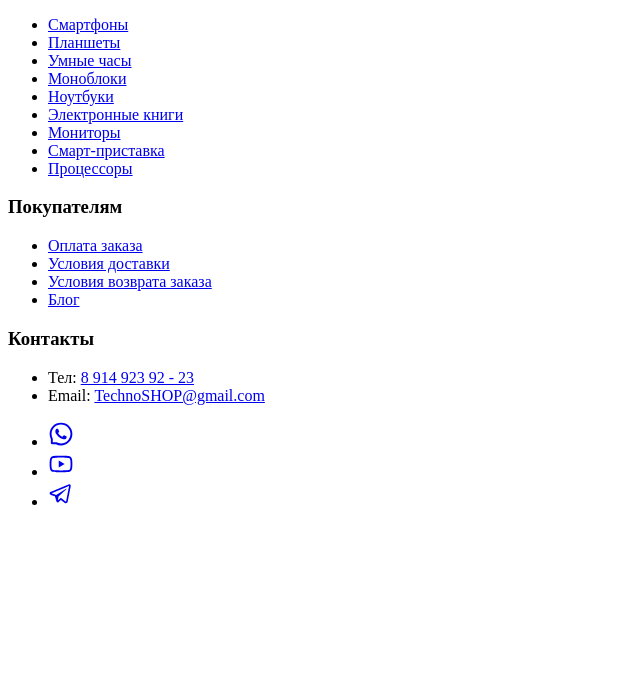
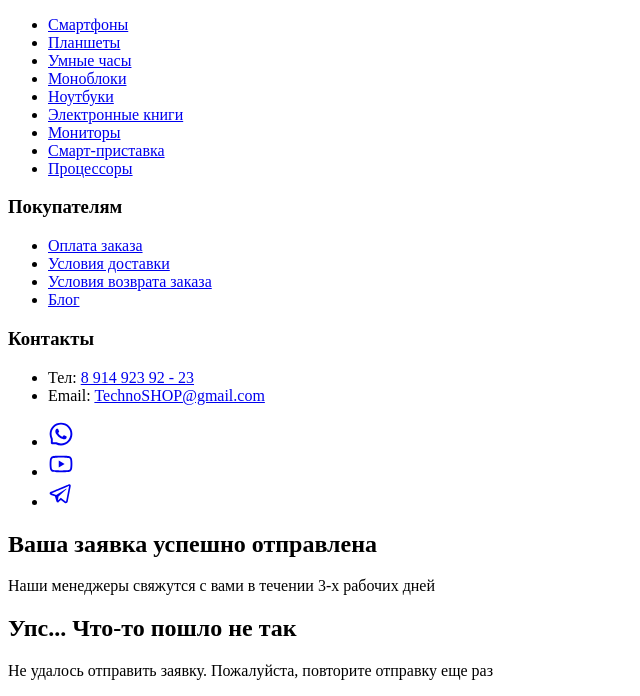
Before and after one commit to AlexandrZagumennov/techno-shop, a plain HTML site: page src/index.html in a window 1280 px wide. Shown: the part 8265-8961 px from the top of the page, without its empty margins (0-640 px from the left). Before the commit the page ends 8792 px from the top, so only its background shows below. Drawn offline with Linux system fonts and the light colour scheme.

Commit message:
сделана вёрстка блоков снизу footer

```diff
--- a/src/index.html
+++ b/src/index.html
@@ -478,5 +478,16 @@
 		</div>
 	</footer>
 
+	<!-- todo иконки оформить при помощи псевдоэлемента при стилизации -->
+	<div class="request request_successful">
+		<h2 class="request__title">Ваша заявка успешно отправлена</h2>
+		<p class="request__text">Наши менеджеры свяжутся с вами в течении 3-х рабочих дней</p>
+	</div>
+
+	<div class="request request_unsuccessful">
+		<h2 class="request__title">Упс... Что-то пошло не так</h2>
+		<p class="request__text">Не удалось отправить заявку. Пожалуйста, повторите отправку еще раз</p>
+	</div>
+
 </body>
 </html>
```
